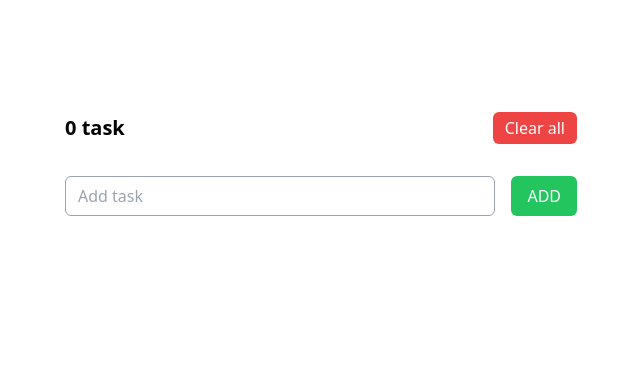
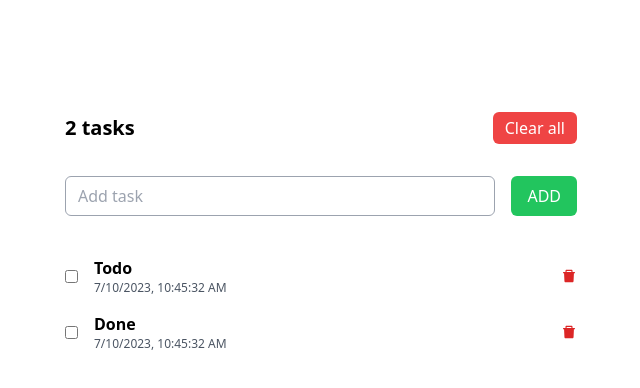
Before and after one commit to karthik-mohan23/react-todo-app, a React (Create React App) app: page / in a window 1280 px wide. Shown: the top 388 px of the page, without its empty margins (319-959 px from the left). Built offline with nearby package versions, Linux system fonts and the light colour scheme.

Commit message:
mark completed

```diff
--- a/src/App.js
+++ b/src/App.js
@@ -3,17 +3,34 @@ import ShowTasks from "./components/ShowTasks";
 import AddTask from "./components/AddTask";
 
 function App() {
-  const [tasks, setTasks] = useState([]);
+  const [tasks, setTasks] = useState([
+    { id: 1, task: "Todo", checked: false },
+    { id: 2, task: "Done", checked: false },
+  ]);
 
   const deleteTask = (id) => {
-    setTasks((prevTasks) => prevTasks.filter((task, index) => index !== id));
+    setTasks((prevTasks) => prevTasks.filter((task) => task.id !== id));
+  };
+
+  const handleCompleted = (id) => {
+    setTasks((prevTasks) => {
+      return prevTasks.map((task) => {
+        return task.id === id ? { ...task, completed: !task.completed } : task;
+      });
+    });
   };
 
   return (
     <div className="mt-28">
       <AddTask setTasks={setTasks} tasks={tasks} />
-      {tasks.map((task, index) => (
-        <ShowTasks key={index} task={task} deleteTask={deleteTask} id={index} />
+      {tasks.map((task) => (
+        <ShowTasks
+          key={task.id}
+          task={task}
+          deleteTask={deleteTask}
+          id={task}
+          handleCompleted={handleCompleted}
+        />
       ))}
     </div>
   );
--- a/src/components/AddTask.js
+++ b/src/components/AddTask.js
@@ -8,7 +8,10 @@ const AddTask = ({ tasks, setTasks }) => {
     if (inputValue.length === 0) {
       return;
     }
-    setTasks([...tasks, inputValue]);
+    setTasks([
+      ...tasks,
+      { id: Date.now(), task: inputValue, completed: false },
+    ]);
     setInputValue("");
   };
 
--- a/src/components/ShowTasks.js
+++ b/src/components/ShowTasks.js
@@ -1,22 +1,33 @@
 import { AiFillDelete } from "react-icons/ai";
 
-const ShowTasks = ({ task, id, deleteTask }) => {
+const ShowTasks = ({ task, deleteTask, handleCompleted }) => {
+  console.log(task);
   const date = new Date();
-  console.log(date.toLocaleString());
-
   return (
     <div className="w-[90%] max-w-lg mx-auto flex items-center gap-4">
       <div className="flex items-center justify-between w-full  mb-4">
         <div className="flex items-center gap-4">
-          <input type="checkbox" id="checkbox" />
+          <input
+            type="checkbox"
+            id="checkbox"
+            onClick={() => handleChecked(task.id)}
+            value={task.completed}
+          />
           <div className="flex flex-col">
-            <h1 className="font-semibold">{task}</h1>
+            {task.checked ? (
+              <del>
+                <h1 className="font-semibold">{task.task}</h1>
+              </del>
+            ) : (
+              <h1 className="font-semibold">{task.task}</h1>
+            )}
+
             <p className="text-xs text-gray-600">{date.toLocaleString()}</p>
           </div>
         </div>
 
         <AiFillDelete
-          onClick={() => deleteTask(id)}
+          onClick={() => deleteTask(task.id)}
           className="text-red-600 cursor-pointer"
         />
       </div>
```
